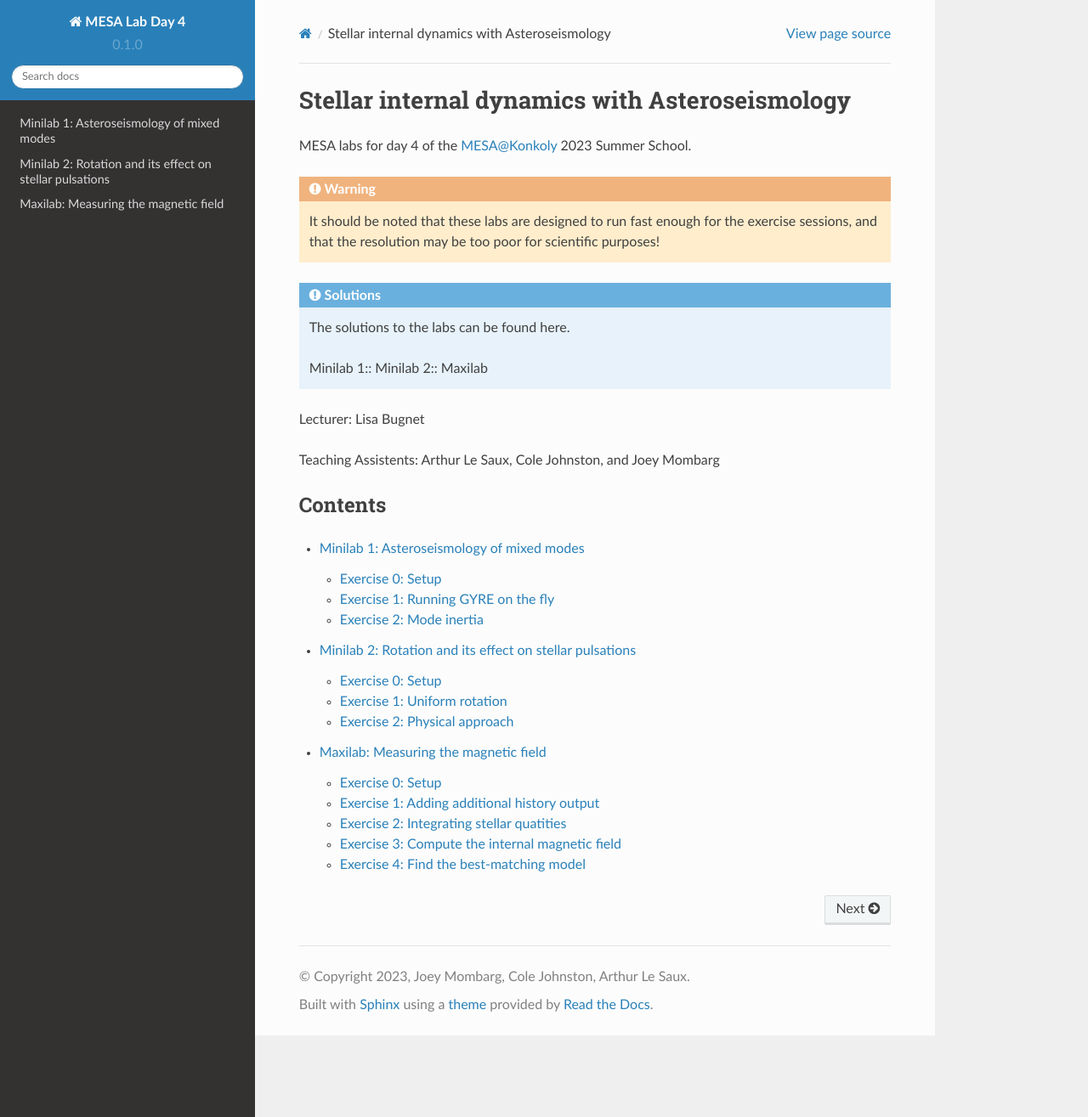
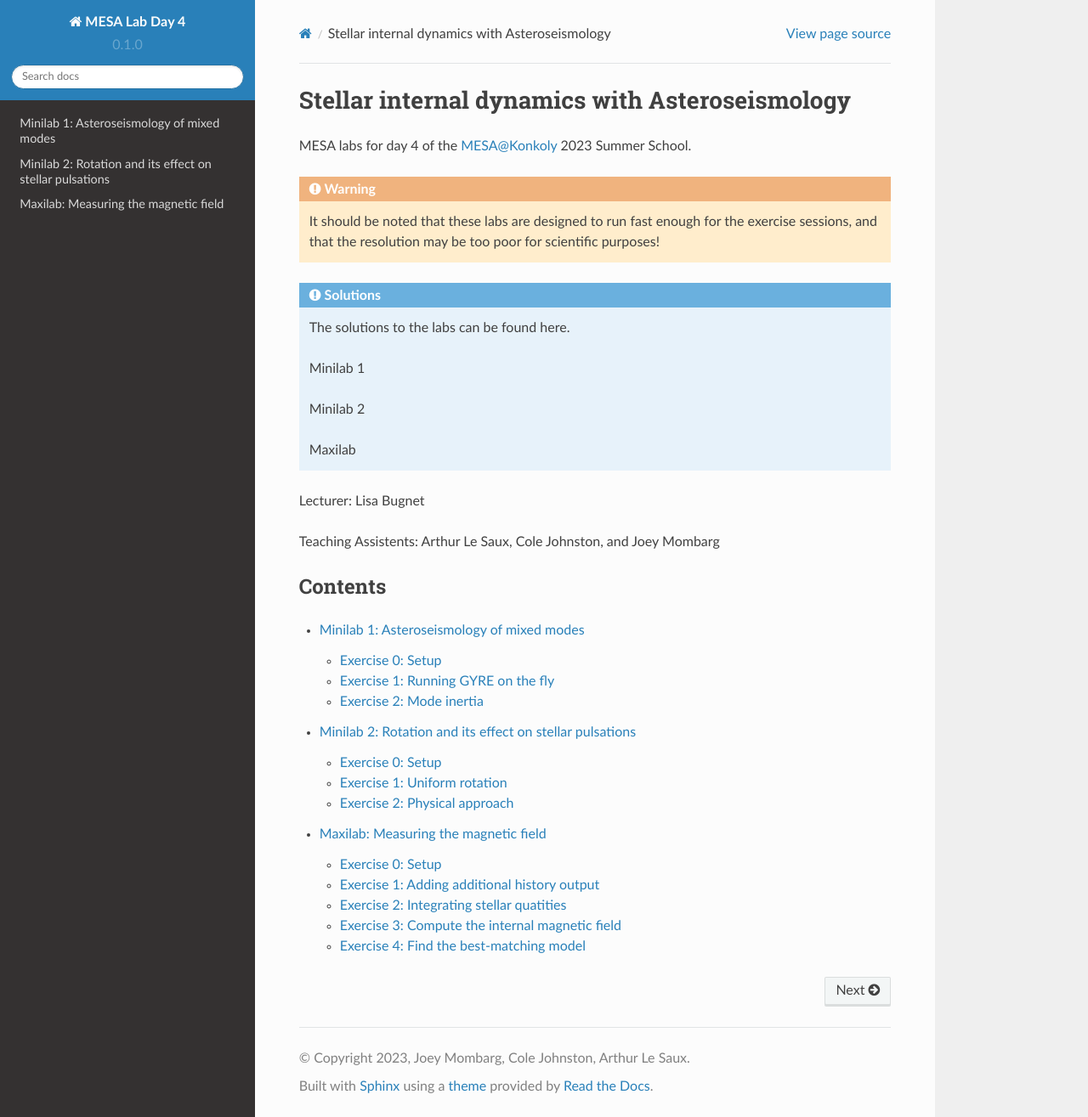
Before and after one commit to mesa-summer-school-2023/mesa-school-bugnet, a Sphinx documentation site: the page built from docs/index.rst, in a window 1280 px wide and 1315 px high. Shown: the whole window at 85% size. Built offline with Sphinx 7.4.7 and the Read the Docs theme 2.0.0, drawn with Linux system fonts in a browser that asks for light colours.

```diff
--- a/docs/index.rst
+++ b/docs/index.rst
@@ -13,8 +13,10 @@ MESA labs for day 4 of the `MESA@Konkoly <https://mesahub.github.io/summer-schoo
 
     The solutions to the labs can be found here.
 
-    Minilab 1::
-    Minilab 2::
+    Minilab 1
+
+    Minilab 2
+
     Maxilab
 
 
```
